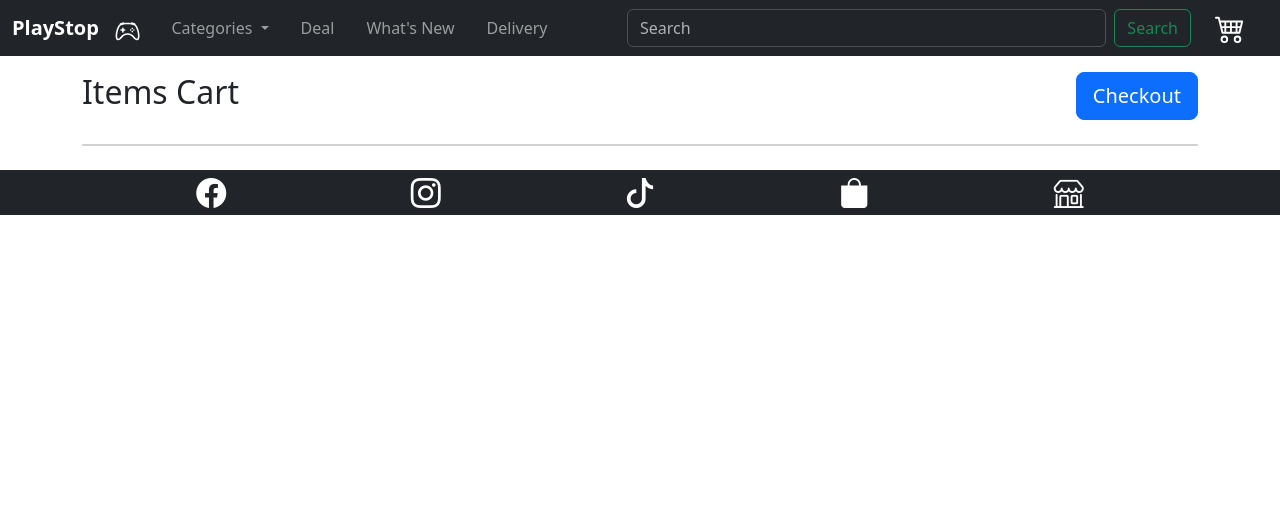
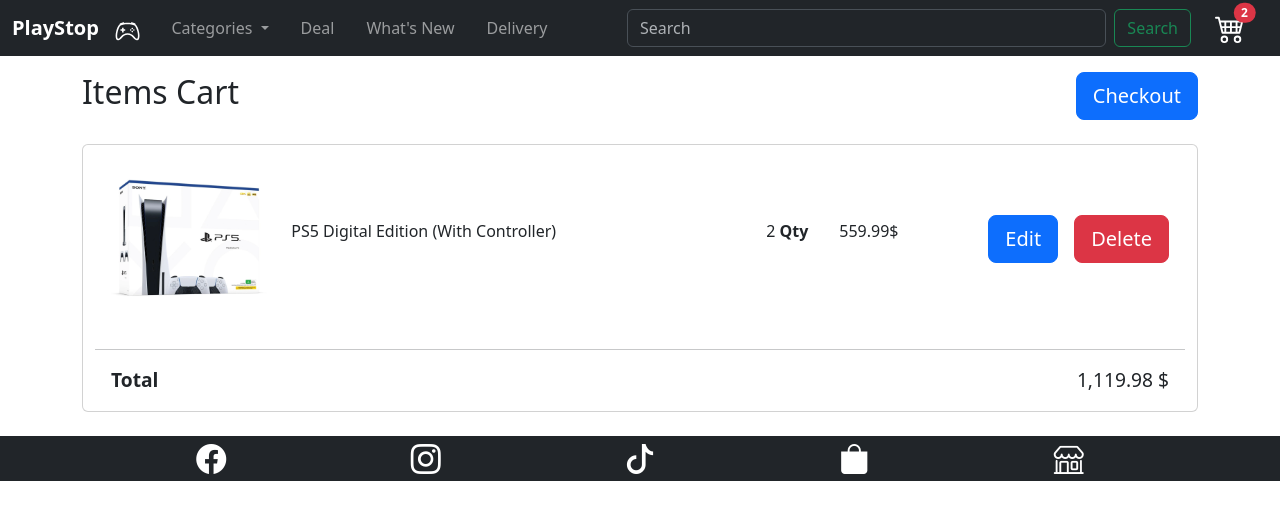
Before and after one commit to Komkrit-Bank/midTerm, a Flask app: page /cart in a window 1280 px wide. Shown: the top 520 px of the page. Run offline with Flask 3, Linux system fonts and the light colour scheme.

Commit message:
Delete Button Complete

```diff
--- a/app.py
+++ b/app.py
@@ -1,6 +1,7 @@
 from flask import Flask, render_template, request, redirect, url_for
 import pandas as pd
 import sqlite3
+import random
 
 app = Flask(__name__)
 
@@ -97,7 +98,15 @@ def orderlist(id):
 @app.route('/cart')
 def oncart():
     on_cart, items_show = oncartList(cart_list)
-    return render_template('cart.html',oncart= items_show,cart= len(on_cart))
+    total_price = sum([item['product_price'] for item in on_cart])
+    return render_template('cart.html',oncart= items_show,cart= len(on_cart), total= '{:,}'.format(total_price))
+
+@app.route('/delete/<int:id>')
+def delete(id):
+    on_cart.pop(on_cart.index([item for item in on_cart if item['product_id'] == id][0]))
+    global default_cart
+    default_cart = len(on_cart)
+    return redirect('/cart')
 
 @app.route('/cusinfo', methods= ['GET', 'POST'])
 def cusinfo():
--- a/templates/cart.html
+++ b/templates/cart.html
@@ -16,16 +16,31 @@
                         <p class="text fs-6">{{ item.product_name }}</p>
                     </div>
                     <div class="col col-2 justify-content-end d-flex">
-                        <p class="text fs-6">{{ item.qty }} Qty</p>
+                        <p class="text fs-6">{{ item.qty }} <b>Qty</b></p>
                     </div>
-                    <div class="col col-4 justify-content-end d-flex gap-3">
+                    <div class="col col-1 justify-content-end d-flex">
+                        <p class="text fs-6">{{ item.product_price }}$</p>
+                    </div>
+                    <div class="col col-3 justify-content-end d-flex gap-3">
                         <button class="btn btn-lg btn-primary">Edit</button>
-                        <button class="btn btn-lg btn-danger">Delete</button>
+                        <a href='/delete/{{item.product_id}}' class="btn btn-lg btn-danger">Delete</a>
                     </div>
                 </div>
                 <hr>
             {% endfor %}
-            </ul>
+            {% if cart == 0 %}
+            <div class="row card-body">
+                <div class="col col-12 d-flex flex-wrap justify-content-center align-items-center">
+                    <p style="margin-top: 1rem; font-weight: bold; font-size: large">Your Cart is emply</p>
+                </div>
+            </div>
+            {% endif %}
+            {% if cart != 0 %}
+            <div class="container d-flex justify-content-between px-3">
+                <p style="font-weight:bold; font-size:larger">Total</p>
+                <p style="font-size:larger">{{ total }} $</p>
+            </div>
+            {% endif %}
         </div>
     </div>
 {% endblock %}
--- a/templates/payment.html
+++ b/templates/payment.html
@@ -63,7 +63,7 @@
                     <h4>Item on Cart</h4>
                         {% for item in oncart%}
                         <div class="my-3" style="display: flex; justify-content:space-between">
-                            {{item.product_name}}<span>{{item.qty}} Qty</span>
+                            {{item.product_name}}<span>{{item.qty}} Qty</span><span>{{item.product_price}}</span>
                         </div>
                         <hr>
                         {% endfor %}
```
